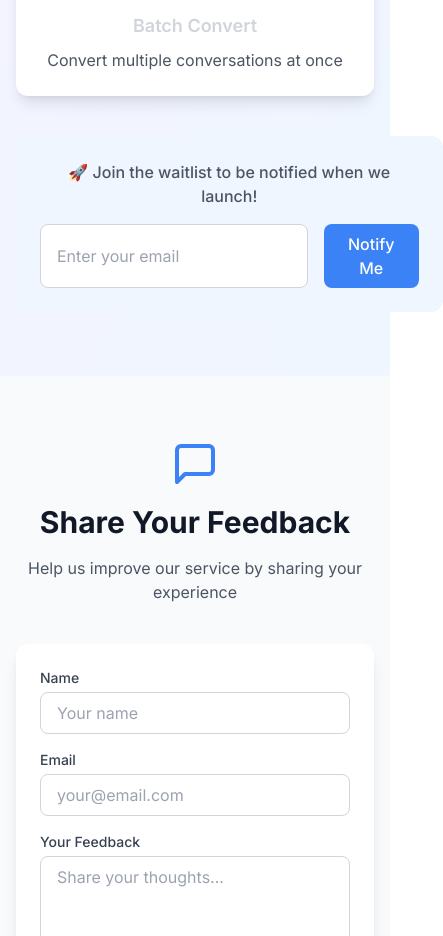
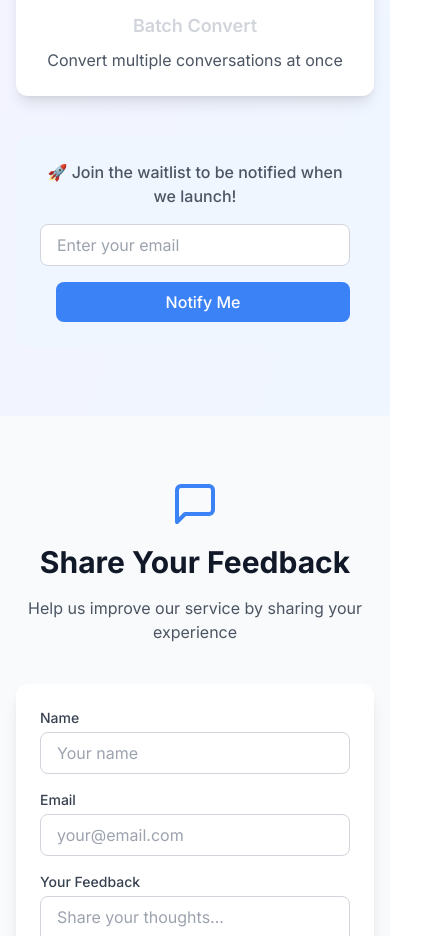
Before and after one commit to getNavneet/chatgpt2pdf-frontend, a React (Vite) app: page / in a window 390 px wide. Shown: the part 2480-3416 px from the top of the page, 443 px wide, since content can reach past the window. Built offline with nearby package versions, Linux system fonts and the light colour scheme.

Commit message:
fix css error of waitlistform

```diff
--- a/src/components/ChromeExtension.jsx
+++ b/src/components/ChromeExtension.jsx
@@ -104,22 +104,22 @@ const ChromeExtension = () => {
             </div>
           </div>
 
-          <div className="bg-blue-50 dark:bg-blue-900/20 p-6 rounded-xl inline-block">
+         <div className="bg-blue-50 dark:bg-blue-900/20 p-6 rounded-xl inline-block w-full box-border overflow-x-hidden">
   <p className="text-gray-600 dark:text-gray-300 font-medium">
     🚀 Join the waitlist to be notified when we launch!
   </p>
-            <div className="mt-4 flex justify-center space-x-4">
+  <div className="mt-4 flex flex-wrap justify-center items-center space-x-4 space-y-4 sm:space-y-0">
     <input
       type="email"
       placeholder="Enter your email"
       onChange={(e) => setEmail(e.target.value)}
       value={email}
-                className="px-4 py-2 rounded-lg border border-gray-300 dark:border-gray-700 focus:ring-2 focus:ring-blue-500 focus:border-blue-500"
+      className="w-full sm:w-auto px-4 py-2 rounded-lg border border-gray-300 dark:border-gray-700 focus:ring-2 focus:ring-blue-500 focus:border-blue-500"
     />
     <button
       onClick={submitMail}
       disabled={isSubmitting}
-                className="px-6 py-2 bg-blue-500 hover:bg-blue-600 text-white font-medium rounded-lg transition-colors"
+      className="w-full sm:w-auto py-2 px-6  bg-blue-500 hover:bg-blue-600 text-white font-medium rounded-lg transition-colors"
     >
       {isSubmitting ? 'Submitting...' : 'Notify Me'}
     </button>
```
Lines whose indentation alone changed are shown as unchanged.
